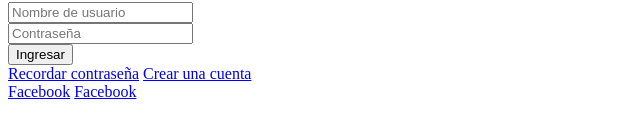
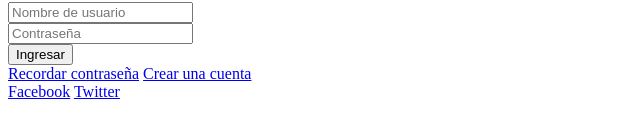
Before and after one commit to golang-es/go-cms, a plain HTML site: page views/users/login.html in a window 1280 px wide. Shown: the part 125-260 px from the top of the page, 0-640 px from the left. Drawn offline with Linux system fonts and the light colour scheme.

Commit message:
Se movió la vista login a la carpeta users.

```diff
--- a/views/login.html
+++ b/views/users/login.html
@@ -23,7 +23,7 @@
         </div>
         <div class="login-redes">
             <a href="#" class="facebook">Facebook</a>
-            <a href="#" class="twitter">Facebook</a>
+            <a href="#" class="twitter">Twitter</a>
         </div>
     </div>
 </body>
```
